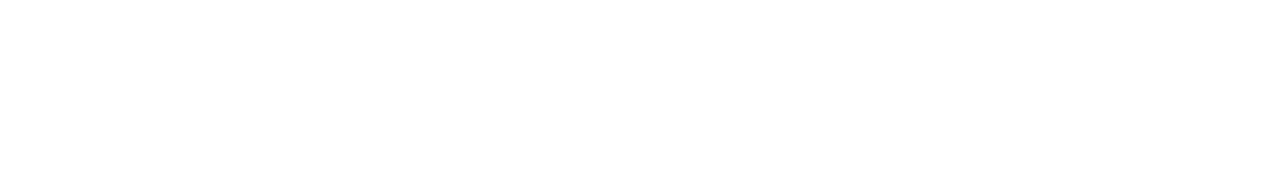
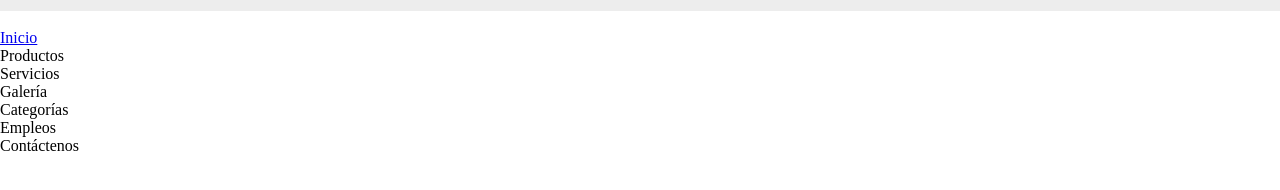
Before and after one commit to kendollcastro/examen-web, a plain HTML site: page index.html in a window 1280 px wide. Drawn offline with Linux system fonts and the light colour scheme.

Commit message:
Agregamos estilo al wrapper y al body

```diff
--- a/css/styles.css
+++ b/css/styles.css
@@ -0,0 +1,26 @@
+/*Global*/
+*{
+    padding: 0;
+    margin: 0;
+    box-sizing: border-box;
+}
+body{
+    border-top: 11px solid #ededed;
+}
+
+/*Helpers*/
+
+#wrapper{
+    width: 1184px;
+    height: 964px;
+}
+
+#wrapper{
+    border-top: 11px
+}
+
+.clearfix::after {
+    content: "";
+    clear: both;
+    display: table;
+  }
--- a/index.html
+++ b/index.html
@@ -7,14 +7,21 @@
     <link rel="stylesheet" href="/css/styles.css">
 </head>
 <body>
-    <div id="wrapper">
+    <div id="wrapper" class="clearfix block-border">
         <!--Header-->
         <div id="logo">
             <img src="/img/logo.png" alt="">
         </div>
-
-        </div>
-        <div>
+        <div id="menu">
+            <ul id="menu-list">
+                <li><a href="#">Inicio</a></li>
+                <li><a href="#"></a>Productos</li>
+                <li><a href="#"></a>Servicios</li>
+                <li><a href="#"></a>Galería</li>
+                <li><a href="#"></a>Categorías</li>
+                <li><a href="#"></a>Empleos</li>
+                <li><a href="#"></a>Contáctenos</li>
+            </ul>
 
         </div>
 
```
